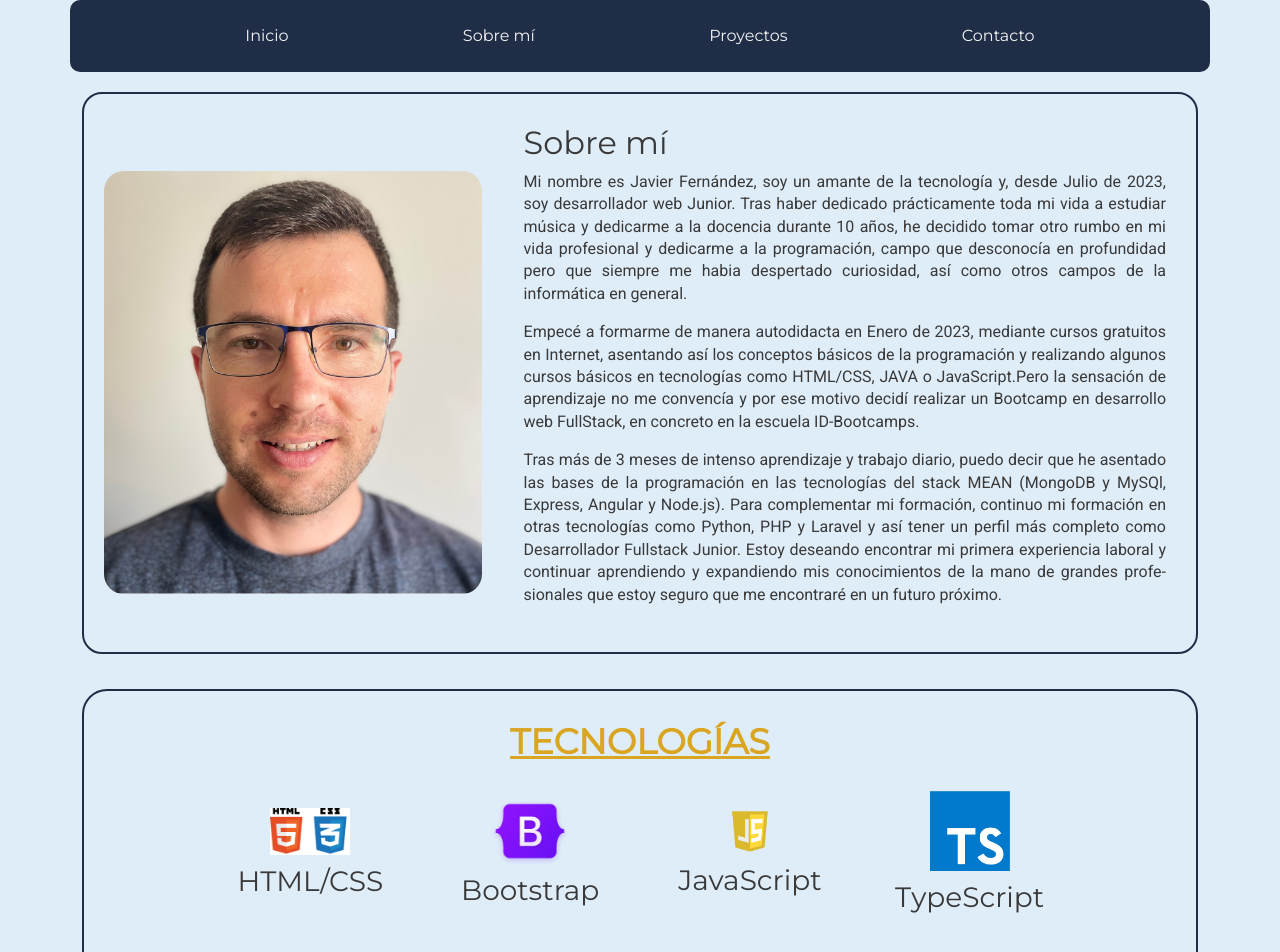
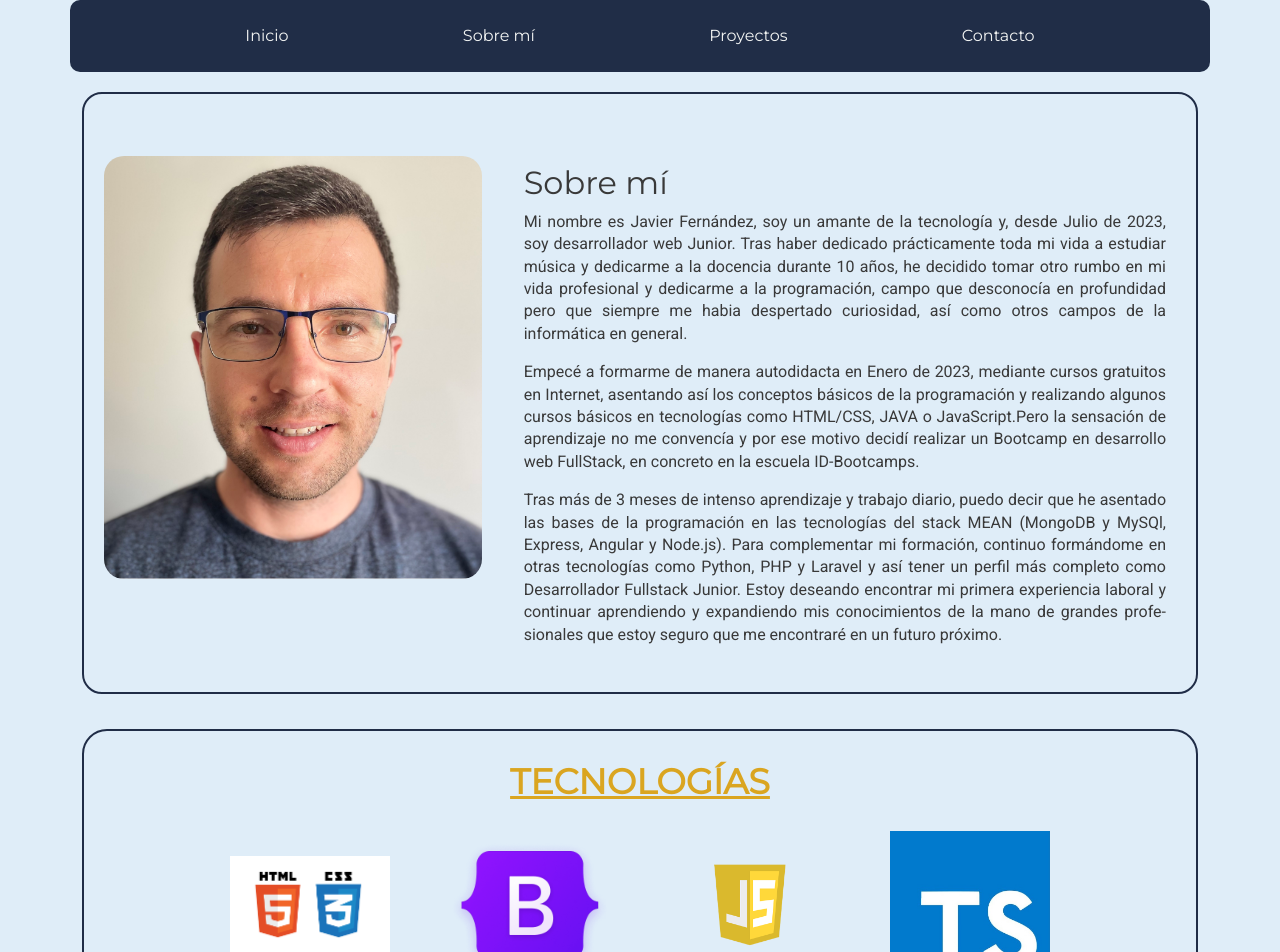
Before and after one commit to javifer89/Portfolio, an Angular app: page /about in a window 1280 px wide. Shown: the top 952 px of the page. Built offline with nearby package versions, Linux system fonts and the light colour scheme.

Commit message:
pequeños retoques

```diff
--- a/src/app/components/about/about.component.css
+++ b/src/app/components/about/about.component.css
@@ -6,6 +6,7 @@
     border: 2px solid var(--azulCV);
     border-radius: 20px;
     padding: 20px;
+    margin-bottom: 20px;
     display: flex;
     flex-flow: row ;
     width: 100%;
@@ -17,6 +18,7 @@
 }
 
 .texto {
+    margin-top: 40px;
     padding: 10px;
     text-align: justify;
 }
@@ -27,7 +29,8 @@
     width: 100%;
     height: auto;
     border-radius: 20px;
-    margin-top: 15%;
+    margin-top: 11%;
+    margin-bottom: 20px;
 }
 .skills {
     margin-top: 20px;
--- a/src/app/components/about/about.component.html
+++ b/src/app/components/about/about.component.html
@@ -27,7 +27,7 @@
         Tras más de 3 meses de intenso aprendizaje y trabajo diario, puedo decir
         que he asentado las bases de la programación en las tecnologías del
         stack MEAN (MongoDB y MySQl, Express, Angular y Node.js). Para
-        complementar mi formación, continuo mi formación en otras tecnologías
+        complementar mi formación, continuo formándome en otras tecnologías
         como Python, PHP y Laravel y así tener un perfil más completo como
         Desarrollador Fullstack Junior. Estoy deseando encontrar mi primera
         experiencia laboral y continuar aprendiendo y expandiendo mis
--- a/src/app/components/home/home.component.html
+++ b/src/app/components/home/home.component.html
@@ -1,7 +1,7 @@
 <div class="container">
   <section class="welcome">
   <div class="about">
-    <h1>¡Hola! Soy Javier Fernández</h1>
+    <h1>¡Hola! <br /> Soy Javier Fernández</h1>
     <h2>Fullstack Developer</h2>
     <p>
       Desarrollador Web Junior Full-stack. Autodidacta, exigente y constante. Mi
--- a/src/app/components/skills/skills.component.css
+++ b/src/app/components/skills/skills.component.css
@@ -33,7 +33,8 @@
 
 .skills-detail img {
     width: 100%;
-    max-width: 80px;
+    /* min-width: 10em; */
+     max-width: 10em;
     display: block;
     margin: 0 auto 10px;
 }
```
Also changed, not shown: src/assets/html-css-icons.png, src/assets/typescript2034.jpg.
